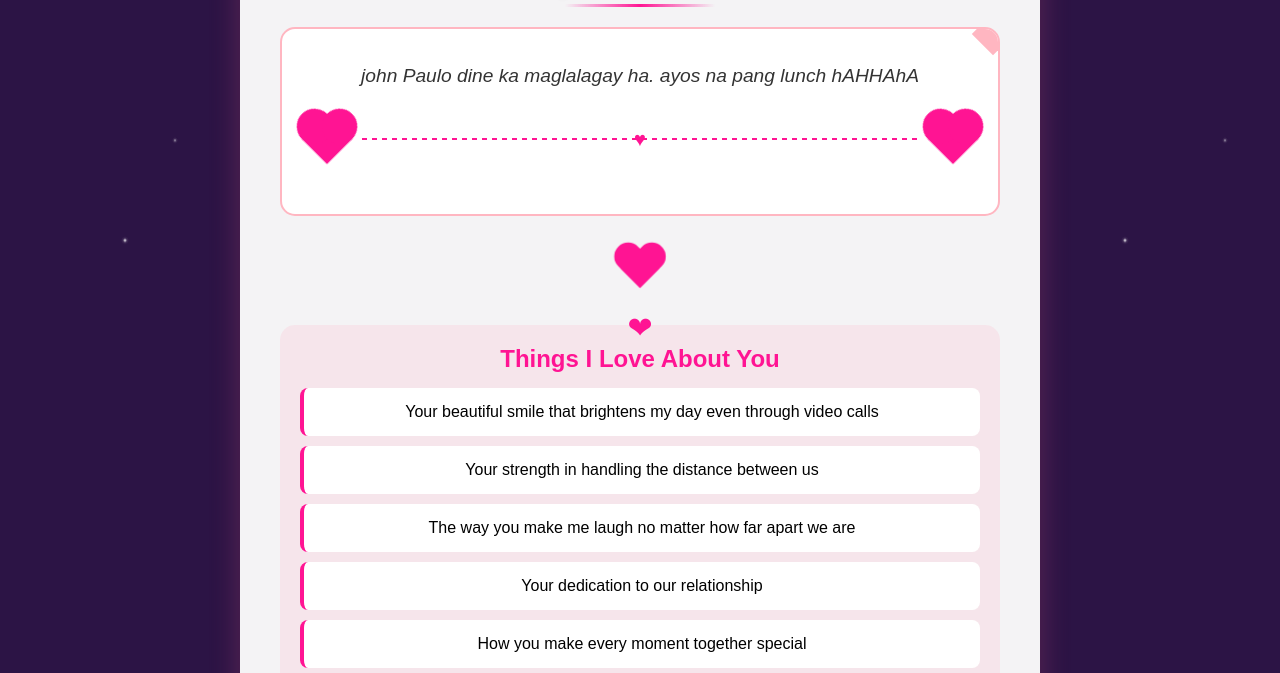
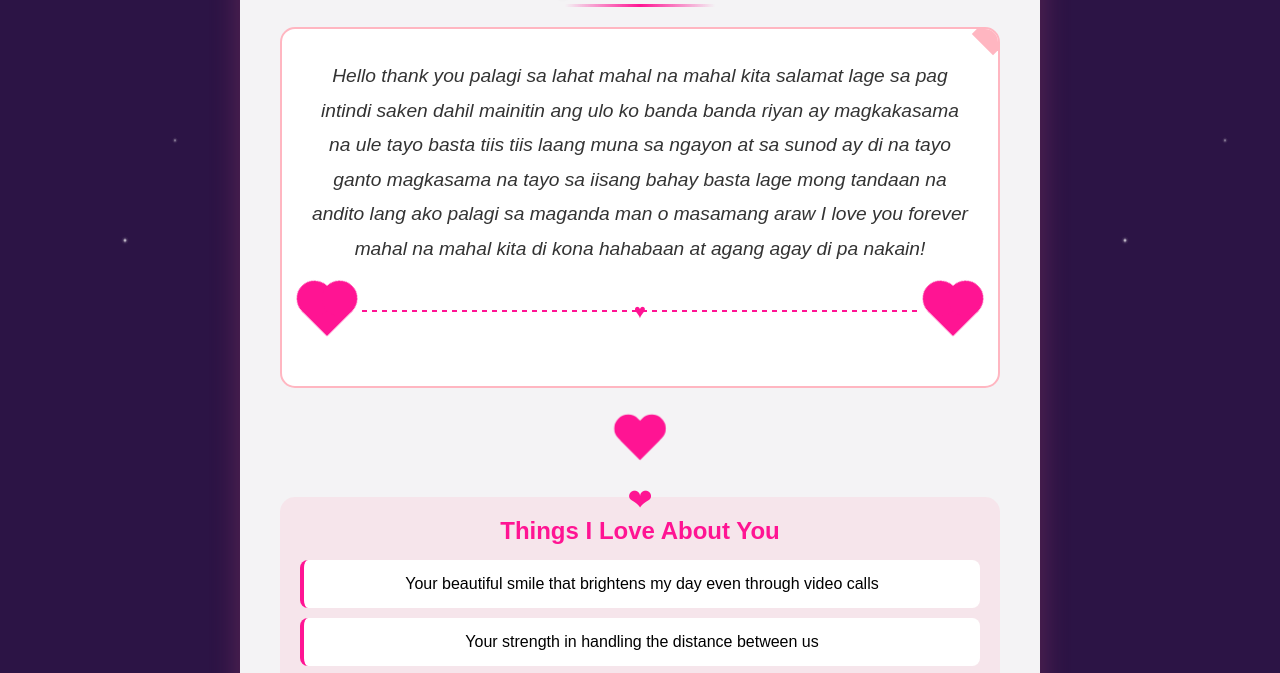
Before and after one commit to jiel1243/Paulo, a plain HTML site: page main.html in a window 1280 px wide. Shown: the part 118-791 px from the top of the page. Drawn offline with Linux system fonts and the light colour scheme.

Commit message:
fourth commit

```diff
--- a/main.html
+++ b/main.html
@@ -27,7 +27,7 @@
             <h1 class="title">To My MIKAMOM</h1>
 
             <div class="love-letter">
-                <p class="message">john Paulo dine ka maglalagay ha. ayos na pang lunch hAHHAhA
+                <p class="message">Hello thank you palagi sa lahat mahal na mahal kita salamat lage sa pag intindi saken dahil mainitin ang ulo ko banda banda riyan ay magkakasama na ule tayo basta tiis tiis laang muna sa ngayon at sa sunod ay di na tayo ganto magkasama na tayo sa iisang bahay basta lage mong tandaan na andito lang ako palagi sa maganda man o masamang araw I love you forever mahal na mahal kita di kona hahabaan at agang agay di pa nakain!
                 </p>
                 <div class="distance-hearts">
                     <div class="heart-left"></div>
```
